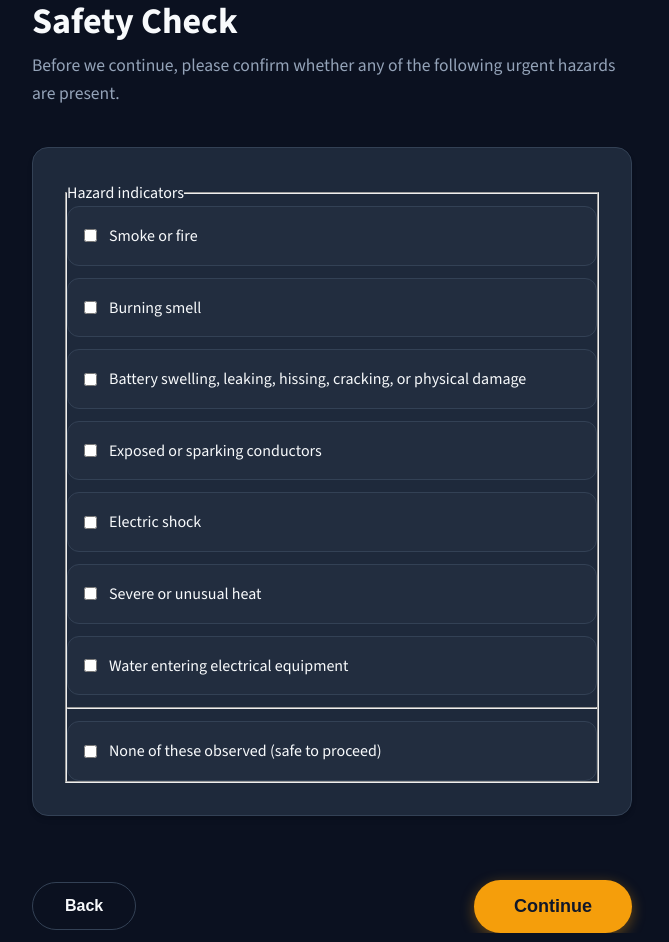
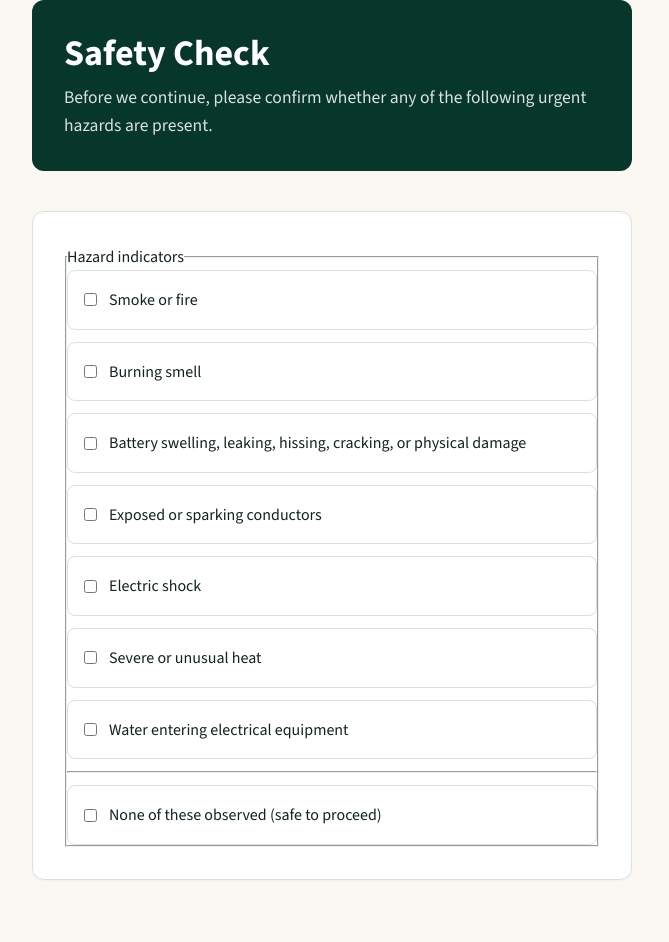
Before and after one commit to albunani/SolarResolve-24, a React (Vite) app in the folder frontend/: page /safety-check in a window 1280 px wide. Shown: the top 942 px of the page, without its empty margins (308-977 px from the left). Built offline with nearby package versions, Linux system fonts and the light colour scheme; no server answers.

Commit message:
feat: align SolarResolve precisely to SolarPeer360 internal design specs

```diff
--- a/frontend/src/index.css
+++ b/frontend/src/index.css
@@ -1,22 +1,28 @@
 @import url('https://fonts.googleapis.com/css2?family=Source+Sans+3:wght@400;500;600;700;800&display=swap');
 
 :root {
-  /* SolarPeer360 Inspired Palette */
-  --bg-main: #0b1120; /* Deep dark slate */
-  --bg-surface: #1e293b; /* Slightly lighter card bg */
-  --bg-white: #ffffff;
+  /* SolarPeer360 Exact Brand Palette */
+  --bg-main: #FBF8F3; /* Warm Cream */
+  --bg-surface: #FFFFFF; /* Surface White */
 
-  --text-primary: #f8fafc;
-  --text-secondary: #94a3b8;
-  --text-muted: #64748b;
-  --text-dark: #0f172a;
+  --text-primary: #13231D; /* Energy Ink */
+  --text-secondary: #627069; /* Market Grey */
+  --text-muted: #627069;
 
-  --accent-primary: #f59e0b; /* Amber energy */
-  --accent-hover: #fbbf24;
-  --accent-focus: #fcd34d;
+  --primary-brand: #0B4D3B; /* Grid Green */
+  --primary-dark: #07372B; /* Deep Grid */
 
-  --border-color: #334155;
-  --border-light: #e2e8f0;
+  --accent-primary: #F4B43A; /* Solar Amber */
+  --accent-hover: #E3A329;
+  --accent-focus: #FCD34D;
+
+  --border-color: #D9E2DC; /* Soft Line */
+  --border-light: #D9E2DC;
+
+  --color-success: #16875A; /* Confirmed Green */
+  --color-warning: #B96B00; /* Warning Amber */
+  --color-error: #C23B3B; /* Fault Red */
+  --color-info: #2867B2; /* Utility Blue */
 
   /* Typography */
   --font-sans: 'Source Sans 3', system-ui, -apple-system, sans-serif;
@@ -26,12 +32,12 @@
   --space-md: 1rem;
   --space-lg: 2rem;
   --space-xl: 4rem;
-  --radius-md: 12px;
-  --radius-lg: 16px;
+  --radius-md: 8px;
+  --radius-lg: 12px;
 
-  --shadow-sm: 0 1px 2px 0 rgba(0, 0, 0, 0.05);
-  --shadow-md: 0 4px 6px -1px rgba(0, 0, 0, 0.1), 0 2px 4px -1px rgba(0, 0, 0, 0.06);
-  --shadow-lg: 0 10px 15px -3px rgba(0, 0, 0, 0.1), 0 4px 6px -2px rgba(0, 0, 0, 0.05);
+  --shadow-sm: 0 1px 2px 0 rgba(11, 77, 59, 0.05);
+  --shadow-md: 0 4px 6px -1px rgba(11, 77, 59, 0.08), 0 2px 4px -1px rgba(11, 77, 59, 0.04);
+  --shadow-lg: 0 10px 15px -3px rgba(11, 77, 59, 0.1), 0 4px 6px -2px rgba(11, 77, 59, 0.05);
 
   --max-width: 800px;
 }
@@ -51,14 +57,14 @@ body {
 }
 
 a {
-  color: var(--accent-primary);
+  color: var(--primary-brand);
   text-decoration: none;
-  font-weight: 500;
+  font-weight: 600;
   transition: color 0.2s ease;
 }
 
 a:hover {
-  color: var(--accent-hover);
+  color: var(--primary-dark);
 }
 
 .app-container {
@@ -76,18 +82,18 @@ a:hover {
   border: 1px solid var(--border-color);
   border-radius: var(--radius-lg);
   padding: var(--space-lg);
-  box-shadow: var(--shadow-md);
+  box-shadow: var(--shadow-sm);
   transition: transform 0.2s ease, box-shadow 0.2s ease;
 }
 
 .card-lift:hover {
-  transform: translateY(-4px);
-  box-shadow: var(--shadow-lg);
+  transform: translateY(-2px);
+  box-shadow: var(--shadow-md);
 }
 
 /* Typography utilities */
 .eyebrow {
-  color: var(--accent-primary);
+  color: var(--primary-brand);
   font-weight: 700;
   text-transform: uppercase;
   letter-spacing: 0.05em;
@@ -114,7 +120,7 @@ a:hover {
   width: 48px;
   height: 48px;
   border-radius: 12px;
-  background-color: rgba(245, 158, 11, 0.1);
+  background-color: rgba(244, 180, 58, 0.15); /* Solar Amber tint */
   color: var(--accent-primary);
   margin-bottom: 1rem;
 }
--- a/frontend/src/screens/FormStyles.css
+++ b/frontend/src/screens/FormStyles.css
@@ -10,18 +10,22 @@
 
 .form-header {
   margin-bottom: var(--space-sm);
+  background-color: var(--primary-dark);
+  color: #FFFFFF;
+  padding: var(--space-lg);
+  border-radius: var(--radius-lg);
 }
 
 .form-header h1 {
   font-size: 2.25rem;
   font-weight: 800;
-  color: var(--text-primary);
+  color: #FFFFFF;
   margin-bottom: var(--space-sm);
   line-height: 1.2;
 }
 
 .form-header p {
-  color: var(--text-secondary);
+  color: #D9E2DC;
   font-size: 1.1rem;
 }
 
@@ -33,12 +37,12 @@
   display: flex;
   flex-direction: column;
   gap: var(--space-md);
-  box-shadow: var(--shadow-md);
+  box-shadow: var(--shadow-sm);
   transition: transform 0.2s ease, box-shadow 0.2s ease;
 }
 
 .form-section:hover {
-  box-shadow: var(--shadow-lg);
+  box-shadow: var(--shadow-md);
   transform: translateY(-2px);
 }
 
@@ -66,13 +70,13 @@
   padding: 16px;
   border-radius: var(--radius-md);
   border: 1px solid var(--border-color);
-  background-color: rgba(255, 255, 255, 0.02);
+  background-color: #FFFFFF;
   transition: all 0.2s;
 }
 
 .checkbox-label:hover {
-  background-color: rgba(255, 255, 255, 0.05);
-  border-color: var(--text-secondary);
+  background-color: var(--bg-main);
+  border-color: var(--primary-brand);
 }
 
 .checkbox-text {
@@ -107,7 +111,7 @@ input[type="text"],
 input[type="number"],
 select,
 textarea {
-  background-color: #0f172a; /* Darker than surface */
+  background-color: #FFFFFF;
   color: var(--text-primary);
   border: 1px solid var(--border-color);
   border-radius: var(--radius-md);
@@ -121,8 +125,8 @@ input:focus,
 select:focus,
 textarea:focus {
   outline: none;
-  border-color: var(--accent-primary);
-  box-shadow: 0 0 0 3px rgba(245, 158, 11, 0.2);
+  border-color: var(--primary-brand);
+  box-shadow: 0 0 0 3px rgba(11, 77, 59, 0.15);
 }
 
 textarea {
@@ -131,11 +135,11 @@ textarea {
 }
 
 .input-error {
-  border-color: #ef4444 !important;
+  border-color: var(--color-error) !important;
 }
 
 .error-text {
-  color: #ef4444;
+  color: var(--color-error);
   font-size: 0.85rem;
   margin-top: -0.25rem;
 }
@@ -150,19 +154,18 @@ textarea {
 
 .secondary-btn {
   background-color: transparent;
-  color: var(--text-primary);
+  color: var(--primary-brand);
   font-size: 1rem;
   font-weight: 600;
   padding: 0.875rem 2rem;
-  border: 1px solid var(--border-color);
-  border-radius: 9999px;
+  border: 1px solid var(--primary-brand);
+  border-radius: var(--radius-md);
   cursor: pointer;
   transition: all 0.2s ease;
 }
 
 .secondary-btn:hover {
-  background-color: rgba(255, 255, 255, 0.05);
-  border-color: var(--text-secondary);
+  background-color: rgba(11, 77, 59, 0.05);
 }
 
 .secondary-btn:active {
@@ -171,18 +174,18 @@ textarea {
 
 /* Escalation State */
 .escalation-container {
-  border-color: rgba(239, 68, 68, 0.3);
-  background-color: rgba(239, 68, 68, 0.1);
+  border-color: rgba(194, 59, 59, 0.3);
+  background-color: rgba(194, 59, 59, 0.05);
   box-shadow: none;
 }
 
 .escalation-container h2 {
-  color: #ef4444;
-  border-bottom-color: rgba(239, 68, 68, 0.2);
+  color: var(--color-error);
+  border-bottom-color: rgba(194, 59, 59, 0.2);
 }
 
 .escalation-text {
   font-size: 1.1rem;
   font-weight: 500;
-  color: #ef4444;
+  color: var(--color-error);
 }
--- a/frontend/src/screens/HomeScreen.css
+++ b/frontend/src/screens/HomeScreen.css
@@ -5,15 +5,19 @@
 }
 
 .home-header {
+  background-color: var(--primary-dark);
+  color: #FFFFFF;
   text-align: center;
+  padding: var(--space-xl) var(--space-md);
+  border-radius: var(--radius-lg);
   margin-bottom: var(--space-md);
-  padding: var(--space-xl) 0;
+  box-shadow: var(--shadow-md);
 }
 
 .brand-title {
   font-size: 3rem;
   font-weight: 800;
-  color: var(--text-primary);
+  color: #FFFFFF;
   margin-bottom: var(--space-sm);
   line-height: 1.1;
 }
@@ -24,7 +28,7 @@
 
 .value-prop {
   font-size: 1.25rem;
-  color: var(--text-secondary);
+  color: #D9E2DC;
   max-width: 600px;
   margin: 0 auto;
 }
@@ -36,7 +40,7 @@
   border: 1px solid var(--border-color);
   border-radius: var(--radius-lg);
   padding: var(--space-lg);
-  box-shadow: var(--shadow-md);
+  box-shadow: var(--shadow-sm);
 }
 
 .scope-section h2,
@@ -62,12 +66,12 @@
 }
 
 .urgent-safety-reminder {
-  border-color: rgba(239, 68, 68, 0.2);
-  background-color: rgba(239, 68, 68, 0.05);
+  border-color: rgba(194, 59, 59, 0.2); /* Fault Red */
+  background-color: rgba(194, 59, 59, 0.05);
 }
 
 .urgent-safety-reminder h3 {
-  color: #ef4444;
+  color: var(--color-error);
 }
 
 .cta-container {
@@ -77,14 +81,14 @@
 }
 
 .primary-cta {
-  background-color: var(--accent-primary);
-  color: var(--text-dark);
+  background-color: var(--primary-brand);
+  color: #FFFFFF;
   font-size: 1.125rem;
   font-weight: 700;
   padding: 1rem 2.5rem;
   border: none;
-  border-radius: 9999px; /* Pill shape */
-  box-shadow: 0 4px 14px 0 rgba(245, 158, 11, 0.39);
+  border-radius: var(--radius-md);
+  box-shadow: var(--shadow-md);
   cursor: pointer;
   transition: all 0.2s ease;
   display: inline-flex;
@@ -93,9 +97,9 @@
 }
 
 .primary-cta:hover {
-  background-color: var(--accent-hover);
+  background-color: var(--primary-dark);
   transform: translateY(-2px);
-  box-shadow: 0 6px 20px rgba(245, 158, 11, 0.4);
+  box-shadow: var(--shadow-lg);
 }
 
 .primary-cta:active {
```
